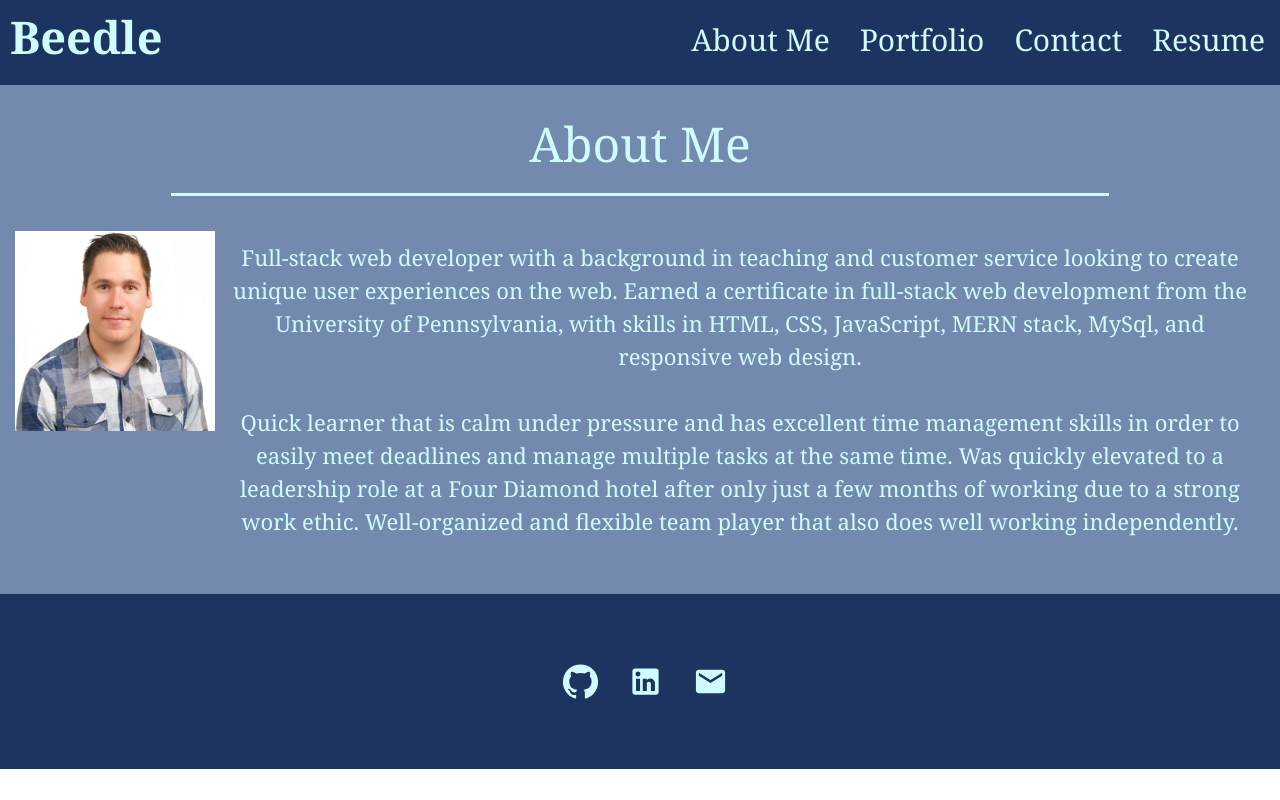
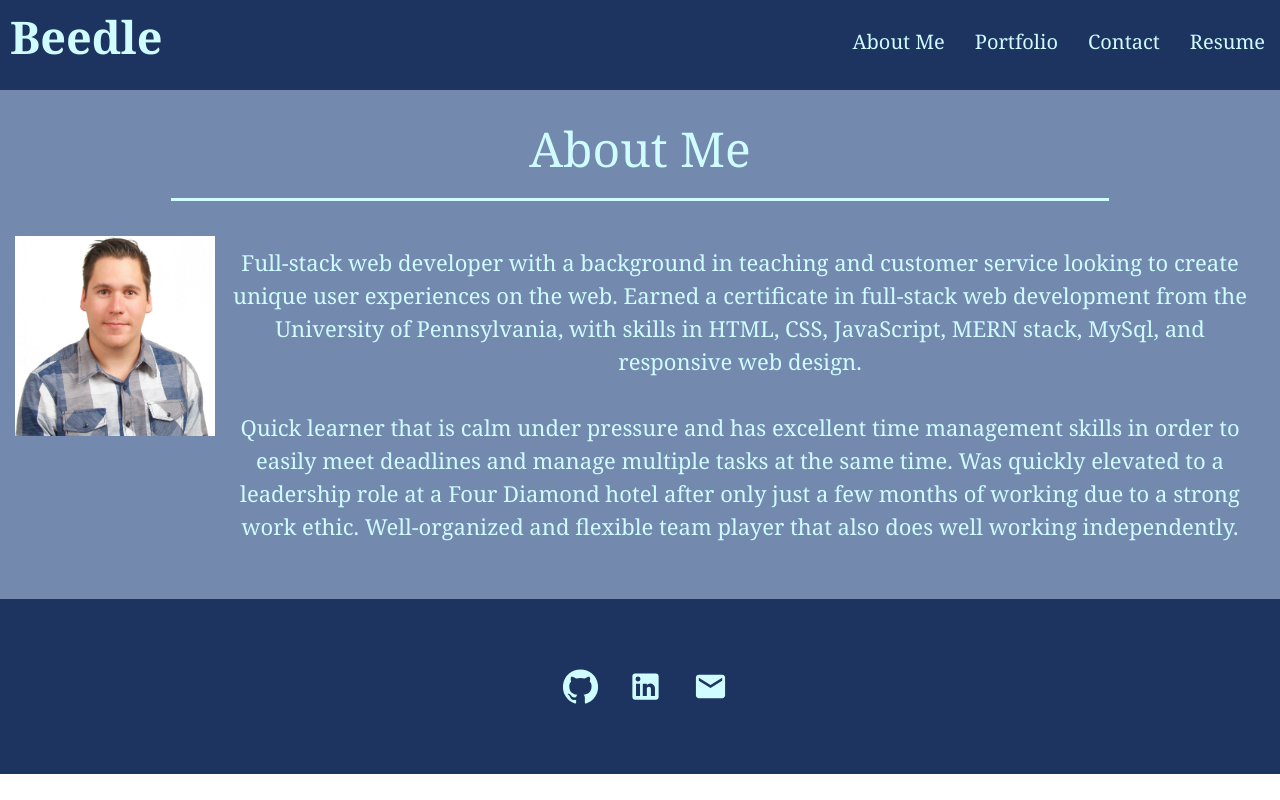
Before and after one commit to jbeedle19/react-portfolio, a React (Create React App) app: page / in a window 1280 px wide. Built offline with nearby package versions, Linux system fonts and the light colour scheme.

Commit message:
changed a tags to buttons for navbar

```diff
--- a/public/index.html
+++ b/public/index.html
@@ -9,7 +9,6 @@
       name="description"
       content="Web site created using create-react-app"
     />
-    <link rel="apple-touch-icon" href="%PUBLIC_URL%/logo192.png" />
     <link rel="stylesheet" href="https://fonts.googleapis.com/css?family=Roboto:300,400,500,700&display=swap" />
     <link
       rel="stylesheet"
--- a/src/components/Header/index.js
+++ b/src/components/Header/index.js
@@ -6,9 +6,7 @@ function Header({ currentNavSection, handleSectionChange }) {
     return (
         <header>
             <h1>
-                <a href={process.env.PUBLIC_URL} className='name'>
-                    Beedle
-                </a>
+                Beedle
             </h1>
             <Nav
                 currentNavSection={currentNavSection}
--- a/src/components/Nav/index.js
+++ b/src/components/Nav/index.js
@@ -8,11 +8,11 @@ function Nav(props) {
             <ul>
                 {navSections.map(section => (
                     <li key={section}>
-                        <a
+                        <button
                             onClick={() => props.handleSectionChange(section)}
                         >
                             {section}
-                        </a>
+                        </button>
                     </li>
                 ))}
             </ul>
--- a/src/index.css
+++ b/src/index.css
@@ -45,12 +45,15 @@ header nav ul {
   margin-top: 10px;
   width: 100%;
 }
-header nav ul a {
+header nav ul button {
   padding: 10px 15px;
   font-weight: lighter;
   font-size: 20px;
+  background-color: transparent;
+  border: none;
+  color: var(--light-cyan);
 }
-header nav ul a:hover {
+header nav ul button:hover {
   text-decoration: none;
   background: var(--green);
   color: var(--dark-blue);
```
Also changed, not shown: public/manifest.json.
